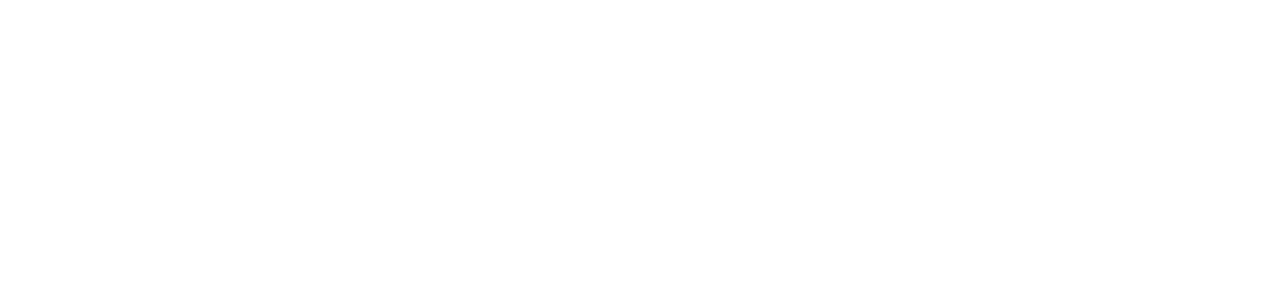
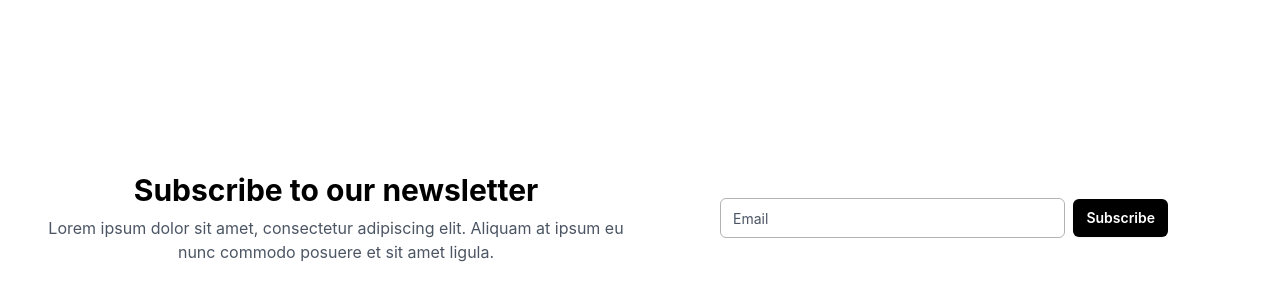
Before and after one commit to Najeeb93/React-Router-Assignmt, a React (Vite) app: page /abc in a window 1280 px wide. Before the commit this address had no page. Shown: the part 182-482 px from the top of the page. Built offline with nearby package versions, Linux system fonts and the light colour scheme.

Commit message:
add to commit upload

```diff
--- a/src/App.jsx
+++ b/src/App.jsx
@@ -2,6 +2,7 @@
 import './App.css'
 import { BrowserRouter, Routes, Route } from 'react-router-dom'
 import Card from './components/Card'
+import { NewsLetter } from './components/NewsLetter'
 
 function App() {
 
@@ -11,6 +12,8 @@
       <BrowserRouter>
       <Routes>
      <Route path='/' element = {<Card/>}/>
+     <Route path='/abc' element = {<NewsLetter/>}/>
+
       </Routes>
       </BrowserRouter>
     </>
--- /dev/null
+++ b/src/components/NewsLetter.jsx
@@ -0,0 +1,34 @@
+import React from 'react'
+
+export function NewsLetter() {
+  return (
+    <div className="mx-auto max-w-7xl px-2 py-10 lg:px-0">
+      <div className="flex flex-col lg:flex-row lg:items-center lg:justify-between">
+        <div className="w-full md:w-1/2">
+          <h2 className="text-3xl font-bold text-black">Subscribe to our newsletter</h2>
+          <p className="mt-2 text-gray-600">
+            Lorem ipsum dolor sit amet, consectetur adipiscing elit. Aliquam at ipsum eu nunc
+            commodo posuere et sit amet ligula.
+          </p>
+        </div>
+        <div className="mt-10 w-full md:w-1/2 lg:mt-0">
+          <form className="flex lg:justify-center">
+            <div className="flex w-full max-w-md items-center space-x-2">
+              <input
+                className="flex h-10 w-full rounded-md border border-black/30 bg-transparent px-3 py-2 text-sm placeholder:text-gray-600 focus:outline-none focus:ring-1 focus:ring-black/30 focus:ring-offset-1 disabled:cursor-not-allowed disabled:opacity-50"
+                type="email"
+                placeholder="Email"
+              ></input>
+              <button
+                type="button"
+                className="rounded-md bg-black px-3 py-2 text-sm font-semibold text-white shadow-sm hover:bg-black/80 focus-visible:outline focus-visible:outline-2 focus-visible:outline-offset-2 focus-visible:outline-black"
+              >
+                Subscribe
+              </button>
+            </div>
+          </form>
+        </div>
+      </div>
+    </div>
+  )
+}
```
